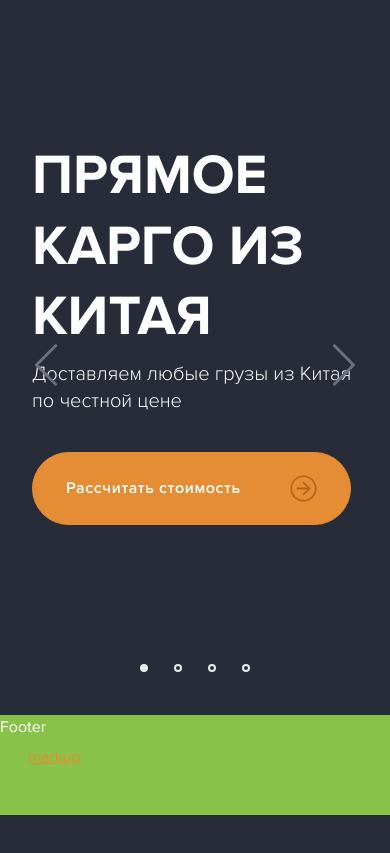
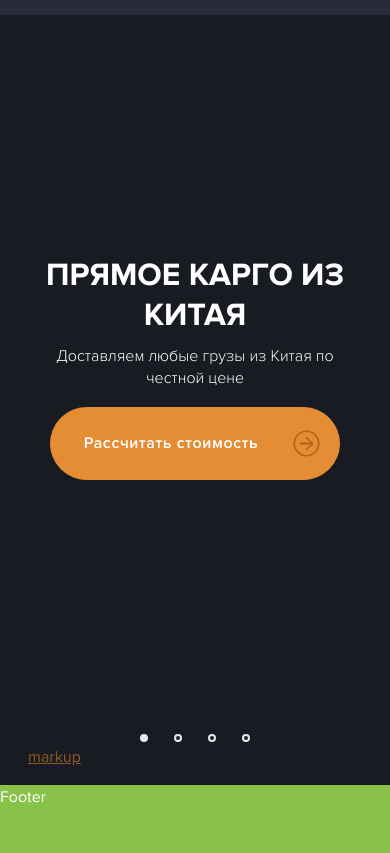
Before and after one commit to MegaShrek/Master-Tao-23.03, a website: page dev/index.html in a window 390 px wide. Shown: the part 59-912 px from the top of the page. Before the commit the page ends 874 px from the top, so only its background shows below. Drawn offline with nearby package versions, Linux system fonts and the light colour scheme; files that its build step writes are made by us from their sources; grey boxes are pictures that could not be loaded.

Commit message:
first-screen-correction

```diff
--- a/dev/assets/js/custom.js
+++ b/dev/assets/js/custom.js
@@ -3,7 +3,18 @@ $(document).ready(function(){
     $('.first-screen-slider').slick({
         dots: true,
         infinite: true,
-        appendArrows: '.first-screen-slider__arrows'
-    });
+        appendArrows: '.first-screen-slider__arrows',
+        responsive: [
+            {
+              breakpoint: 991,
+              settings: {
+                arrows: false,
+              }
+            },
 
+            // You can unslick at a given breakpoint now by adding:
+            // settings: "unslick"
+            // instead of a settings object
+          ]
   });
+});
--- a/dev/sass/first-screen.scss
+++ b/dev/sass/first-screen.scss
@@ -9,7 +9,7 @@
     position: relative;
 
     &-slider__title {
-        max-width: 473px;
+
         font-size: 56px;
         font-weight: 700;
         line-height: 126%;
@@ -18,7 +18,7 @@
     }
 
     &-slider__subtitle {
-        max-width: 345px;
+
         font-size: 20px;
         font-weight: 300;
         line-height: 135.5%;
@@ -27,24 +27,28 @@
 
     &-slider__arrows {
         position: absolute;
-        max-width: 1570px;
+        max-width: 1670px;
         display: flex;
         width: 100%;
         justify-content: space-between;
         left: 50%;
         top: 50%;
         transform: translate(-50%, -50%);
+        padding: 0 50px;
     }
     .container {
       margin-bottom: 64px;
     }
 
     .container-xxl {
-      max-width: 1820px;
+      max-width: 1840px;
       min-height: 700px;
       display: flex;
       align-items: center;
-      border-radius: 20px;
+      background-position: center;
+      background-size: cover;
+      background-repeat: no-repeat;
+      margin: 0;
     }
     .slick-dots {
       position: absolute;
--- a/dev/sass/global.scss
+++ b/dev/sass/global.scss
@@ -90,6 +90,8 @@ h6, .h6 {
 }
 
 // buttons
+
+
 .btn {
     font-weight: 600;
     font-size: 15px;
@@ -350,3 +352,7 @@ h6, .h6 {
         }
     }
 }
+
+// section {
+
+// }
--- a/dev/sass/media/_media_max_width991.scss
+++ b/dev/sass/media/_media_max_width991.scss
@@ -36,5 +36,40 @@
             justify-content: center;
         }
     }
+    .first-screen {
+        .container {
+            padding: 0 28px;
+            text-align: center;
+            z-index: 1;
+        }
+        .container-xxl {
+            min-height: calc(100vh - 74px);
+            position: relative;
 
+            &::after {
+                content: "";
+                position: absolute;
+                background-color: rgba(0, 0, 0, 0.363);
+                top: 0;
+                right: 0;
+                bottom: 0;
+                left: 0;
+            }
+        }
+        &-slider__title {
+            font-size: 32px;
+            margin-bottom: 10px;
+        }
+        &-slider__subtitle {
+            font-size: 16px;
+            margin-bottom: 18px;
+        }
+        .btn-lg {
+            white-space: nowrap;
+            .icon {
+                margin: 0 -14px 0 35px;
+            }
+        }
+
+    }
 }
--- a/dev/sass/media/_media_min_width992.scss
+++ b/dev/sass/media/_media_min_width992.scss
@@ -1,3 +1,21 @@
 @media (min-width: 992px) {
+    section {
+        padding-right: 40px;
+        padding-left: 40px;
+    }
 
+    .first-screen {
+        .container-xxl {
+            border-radius: 20px;
+            padding: 0 92px;
+        }
+        &-slider__title {
+            max-width: 473px;
+
+        }
+        &-slider__subtitle {
+            max-width: 345px;
+
+        }
+    }
 }
```
Also changed, not shown: dev/assets/css/bootstrap.min.css.
